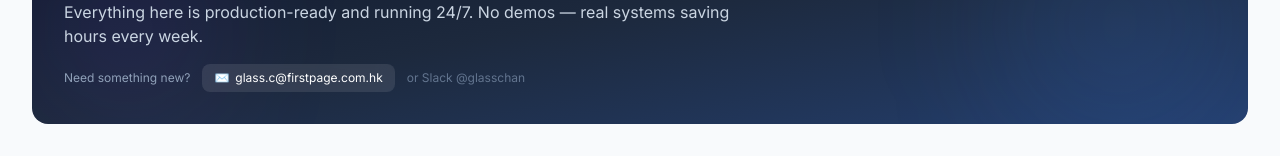
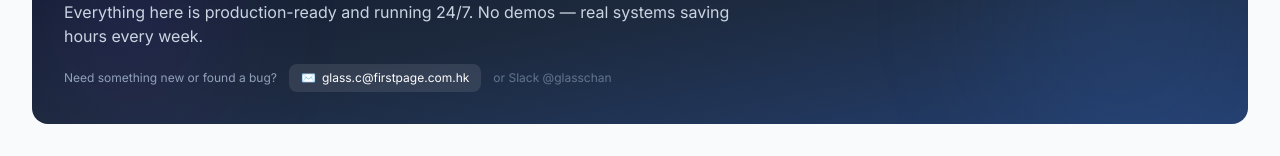
Before and after one commit to FirstPage-Glass/fp-toolbox, a Next.js app: page /toolbox in a window 1280 px wide. Shown: the part 201-357 px from the top of the page. Built offline with nearby package versions, Linux system fonts and the light colour scheme; no server answers.

Commit message:
fix: add 'or found a bug' to toolbox hero contact prompt

```diff
--- a/app/toolbox/page.tsx
+++ b/app/toolbox/page.tsx
@@ -66,7 +66,7 @@ export default function ToolboxPage() {
           </p>
 
           <div className="flex flex-wrap items-center gap-3">
-            <span className="text-xs text-slate-400">Need something new?</span>
+            <span className="text-xs text-slate-400">Need something new or found a bug?</span>
             <a
               href="mailto:glass.c@firstpage.com.hk"
               className="inline-flex items-center gap-1.5 text-xs px-3 py-1.5 bg-white/10 hover:bg-white/20 backdrop-blur rounded-lg transition-colors"
```
